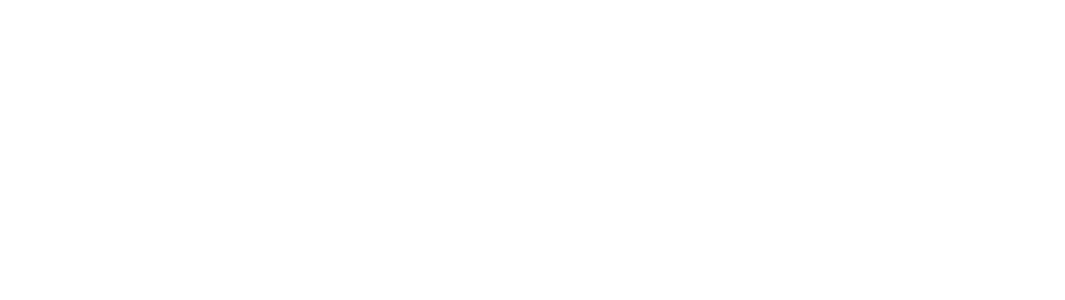
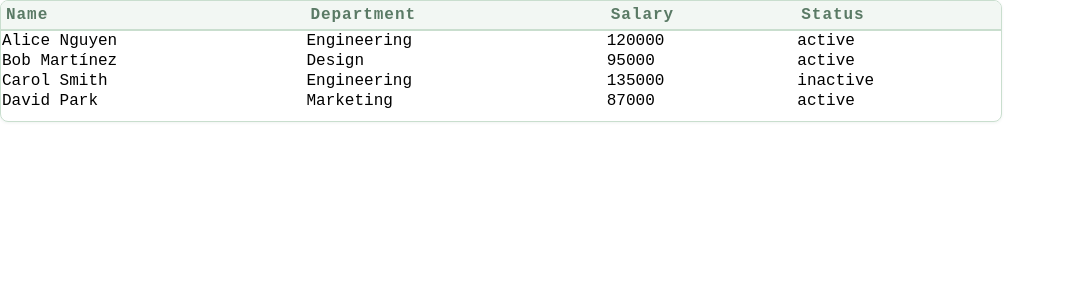
Before and after one commit to albenK/DataTable, an Angular app: page / in a window 1280 px wide. Shown: the top 300 px of the page, without its empty margins (0-1065 px from the left). Built offline with nearby package versions, Linux system fonts and the light colour scheme.

Commit message:
Added basic structure and styling. Continue working on this..

```diff
--- a/src/app/app.config.ts
+++ b/src/app/app.config.ts
@@ -1,11 +1,11 @@
 import { ApplicationConfig, provideBrowserGlobalErrorListeners } from '@angular/core';
 import { provideRouter } from '@angular/router';
 
-import { routes } from './app.routes';
+// import { routes } from './app.routes';
 
 export const appConfig: ApplicationConfig = {
   providers: [
     provideBrowserGlobalErrorListeners(),
-    provideRouter(routes)
+    // provideRouter(routes)
   ]
 };
--- a/src/app/app.html
+++ b/src/app/app.html
@@ -0,0 +1 @@
+<app-data-table [columns]="columns()" [rows]="rows()"/>
--- a/src/app/app.routes.ts
+++ b/src/app/app.routes.ts
@@ -1,3 +1,3 @@
-import { Routes } from '@angular/router';
+// import { Routes } from '@angular/router';
 
-export const routes: Routes = [];
+// export const routes: Routes = [];
--- a/src/app/app.ts
+++ b/src/app/app.ts
@@ -1,12 +1,37 @@
 import { Component, signal } from '@angular/core';
-import { RouterOutlet } from '@angular/router';
+// import { RouterOutlet } from '@angular/router';
+import { DataTable } from "./data-table/data-table";
+import { ColumnConfig } from './data-table/models/column-config';
+
+interface Employee {
+  id: number;
+  name: string;
+  department: string;
+  salary: number;
+  status: 'active' | 'inactive';
+}
+
+const EMPLOYEE_TABLE_COLUMNS: Array<ColumnConfig<Employee>> = [
+  { key: 'name', label: 'Name' },
+  { key: 'department', label: 'Department' },
+  { key: 'salary', label: 'Salary' },
+  { key: 'status', label: 'Status' },
+];
+
+const EMPLOYEE_TABLE_ROWS: Employee[] = [
+  { id: 1, name: 'Alice Nguyen', department: 'Engineering', salary: 120000, status: 'active' },
+  { id: 2, name: 'Bob Martínez', department: 'Design', salary: 95000, status: 'active' },
+  { id: 3, name: 'Carol Smith', department: 'Engineering', salary: 135000, status: 'inactive' },
+  { id: 4, name: 'David Park', department: 'Marketing', salary: 87000, status: 'active' },
+];
 
 @Component({
   selector: 'app-root',
-  imports: [RouterOutlet],
+  imports: [DataTable],
   templateUrl: './app.html',
   styleUrl: './app.css'
 })
 export class App {
-  protected readonly title = signal('data-table');
+  columns = signal<ColumnConfig<Employee>[]>(EMPLOYEE_TABLE_COLUMNS);
+  rows = signal<Employee[]>(EMPLOYEE_TABLE_ROWS);
 }
--- /dev/null
+++ b/src/app/data-table/data-table.css
@@ -0,0 +1,94 @@
+/* Start Table Container styles */
+.DataTableContainer {
+    border: var(--DataTableContainerBorder, 1px solid #c9dece);
+    border-radius: var(--DataTableContainerBorderRadius, 8px);
+    box-shadow: var(--DataTableContainerBoxShadow, 0 1px 3px rgba(30, 80, 50, 0.07));
+    height: var(--DataTableContainerHeight, auto);
+    max-width: var(--DataTableContainerMaxWidth, 1000px);
+    min-width: var(--DataTableContainerMinWidth, 300px);
+    overflow: auto;
+    padding: var(--DataTableContainerPadding, 0px 0px 10px 0px);
+    position: relative;
+    scrollbar-width: var(--DataTableContainerScrollbarWidth, thin);
+    scrollbar-color: var(--DataTableContainerScrollbarColor, #a8c9b0 transparent);
+    -webkit-overflow-scrolling: var(--DataTableContainerWebkitOverflowScrolling, touch);
+    width: var(--DataTableContainerWidth, 100%);
+}
+
+.DataTableContainer::-webkit-scrollbar {
+  height: var(--DataTableContainerWebkitScrollbarHeight, 6px);
+}
+
+.DataTableContainer::-webkit-scrollbar-track {
+    background: var(--DataTableContainerWebkitScrollbarTrackBg, transparent);
+}
+
+.DataTableContainer::-webkit-scrollbar-thumb {
+  background-color: var(--DataTableContainerWebkitScrollbarThumbBg, #a8c9b0);
+  border-radius: var(--DataTableContainerWebkitScrollbarBorderRadius, 9999px);
+}
+
+/* .DataTableContainer .VisualScollHint {
+    content: '';
+    position: absolute;
+    top: 0%;
+    right: 0%;
+    bottom: 0%;
+    width: var(--DataTableContainerScrollVisualHintWidth, 32px);
+    pointer-events: none;
+    border-radius: var(--DataTableContainerScrollVisualHintBorderRadius, 0 8px 8px 0);
+    background: var(--DataTableContainerScrollVisualHintBg, linear-gradient(to right, transparent, rgba(255, 255, 255, 0.88)));
+    box-shadow: inset -10px 0 10px -5px rgba(0, 0, 0, 0.5);
+} */
+
+/* End Table Container styles */
+
+/* Start Table styles */
+.DataTableContainer .Table {
+    border-collapse: collapse;
+    font-family: var(--DataTableFontFamily, 'DM Mono', 'Fira Code', monospace);
+    font-size: var(--DataTableFontSize, 1rem);
+    table-layout: auto;
+    width: 100%;
+}
+
+/* Start Table Header styles */
+
+.DataTableContainer .Table .HeaderRow {
+    background: var(--DataTableHeaderRowBg, #f2f7f3);
+    border-bottom: var(--DataTableHeaderRowBorderBottom, 2px solid #c9dece);
+    position: sticky; /* Header row will remain at the top of container when scrolling up/down. */
+    top: 0%;
+}
+
+.DataTableContainer .Table .HeaderRow .HeaderCell {
+    padding: var(--DataTableHeaderCellPadding, 5px 5px);
+    text-align: var(--DataTableCellTextAlign, left);
+    font-weight: var(--DataTableHeaderCellFontWeight, 600);
+    font-size: var(--DataTableHeaderCellFontSize, 1rem);
+    letter-spacing: var(--DataTableHeaderCellLetterSpacing, 0.06em);
+    color: var(--DataTableHeaderCellColor, #5a7a65);
+    white-space: var(--DataTableHeaderCellWhiteSpace, nowrap);
+    user-select: var(--DataTableHeaderCellUserSelect, none);
+    position: var(--DataTaleHeaderCellPosition, relative);
+    transition: var(--DataTableHeaderCellTransition, background 0.15s ease, color 0.15s ease);
+}
+
+.DataTableContainer .Table .HeaderRow .HeaderCell.Sortable {
+    cursor: pointer;
+}
+
+.DataTableContainer .Table .HeaderRow .HeaderCell.Sortable:hover {
+    background: #eaf2eb;
+    color: #1e3a2a;
+}
+
+.DataTableContainer .Table .HeaderRow .HeaderCell.Sort_Asc, .DataTableContainer .Table .HeaderRow .HeaderCell.Sort_Desc {
+    background: #e8f5ed;
+    color: #2d7a4f;
+}
+
+/* End Table Header styles */
+
+
+/* End Table styles */
--- /dev/null
+++ b/src/app/data-table/data-table.html
@@ -0,0 +1,22 @@
+<div class="DataTableContainer">
+    <!-- <div class="VisualScollHint"></div> -->
+    <table class="Table">
+        <thead class="Header">
+            <tr class="HeaderRow">
+                @for (col of columns(); track trackCol(col, $index)) {
+                    <th class="HeaderCell">{{ col.label }}</th>
+                }
+            </tr>
+        </thead>
+
+        <tbody>
+            @for (row of rows(); track trackRow(row, $index)) {
+                <tr class="DataRow">
+                    @for (col of columns(); track trackCol(col, $index)) {
+                        <td class="DataCell">{{ row[col.key] }}</td>
+                    }
+                </tr>
+            }
+        </tbody>
+    </table>
+</div>
--- /dev/null
+++ b/src/app/data-table/data-table.ts
@@ -0,0 +1,22 @@
+import { Component, input } from '@angular/core';
+import { ColumnConfig } from './models/column-config';
+
+@Component({
+  selector: 'app-data-table',
+  imports: [],
+  templateUrl: './data-table.html',
+  styleUrl: './data-table.css',
+})
+export class DataTable<T> {
+  columns = input<ColumnConfig<T>[]>([]);
+  rows = input<T[]>([]);
+
+
+  trackCol(col: ColumnConfig<T>, index: number) {
+    return `${String(col.key)} ${index}`;
+  }
+
+  trackRow(row: T, index: number) {
+    return `${index}`;
+  }
+}
--- /dev/null
+++ b/src/app/data-table/models/column-config.ts
@@ -0,0 +1,11 @@
+
+export interface ColumnConfig<T> {
+    key: keyof T;
+    label: string;
+}
+
+
+// export interface DefaultColumnConfig<T> {
+//     hide?: boolean;
+//     sortable?: boolean;
+// }
--- a/src/index.html
+++ b/src/index.html
@@ -7,7 +7,7 @@
   <meta name="viewport" content="width=device-width, initial-scale=1">
   <link rel="icon" type="image/x-icon" href="favicon.ico">
 </head>
-<body>
+<body class="ForestTheme">
   <app-root></app-root>
 </body>
 </html>
--- a/src/styles.css
+++ b/src/styles.css
@@ -1 +1,36 @@
 /* You can add global styles to this file, and also import other style files */
+html, body {
+    height: 100%;
+    padding: 0px;
+    margin: 0px;
+    width: 100%;
+}
+
+.ForestTheme {
+    /* Start Font */
+    --FontFamily: 'DM Mono', 'Fira Code', monospace;
+    --FontSize: 1rem;
+    /* End Font */
+
+    /* Start Colors */
+
+    --PaleSage: #f2f7f3;
+    --MutedGreen: #c9dece;
+    --LightSage: #e4ede6;
+    --SoftMint: #eaf2eb;
+    --MintTint: #e8f5ed;
+    --ForestGreen: #2d7a4f;
+    --Sage: #5a7a65;
+    --DeepForest: #1e3a2a;
+    --LightGreen: #a8c9b0;
+    --DarkGreen: #1E5032;
+
+    --DeepRed: #b91c1c;
+    --DarkerRed: #991b1b;
+    --PaleBlush: #fee2e2;
+    --Pink:#fecaca;
+    --VeryDarkRed: #7f1d1d;
+    --LightOpac: rgba(30, 80, 50, 0.07);
+
+    /* End Colors */
+}
```
Also changed, not shown: 1 other file (tests, documents, lock files or other folders).
